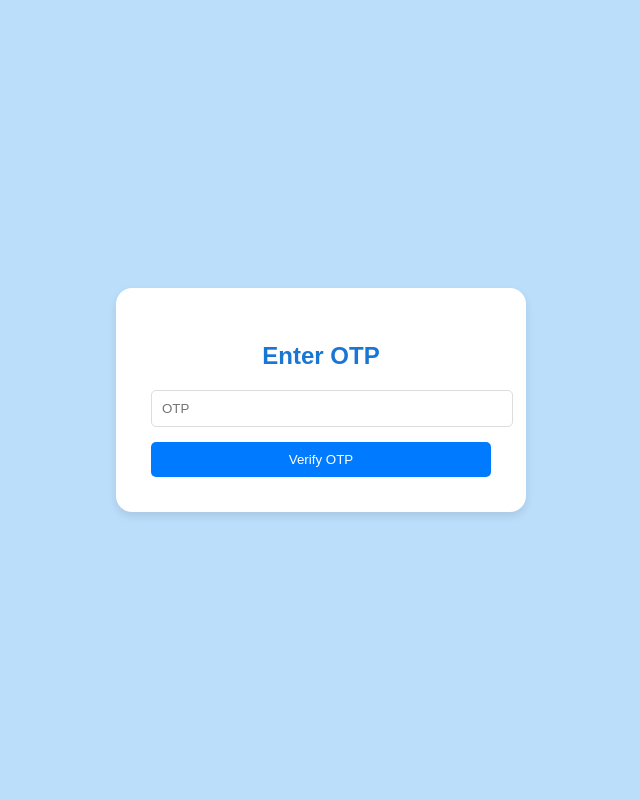
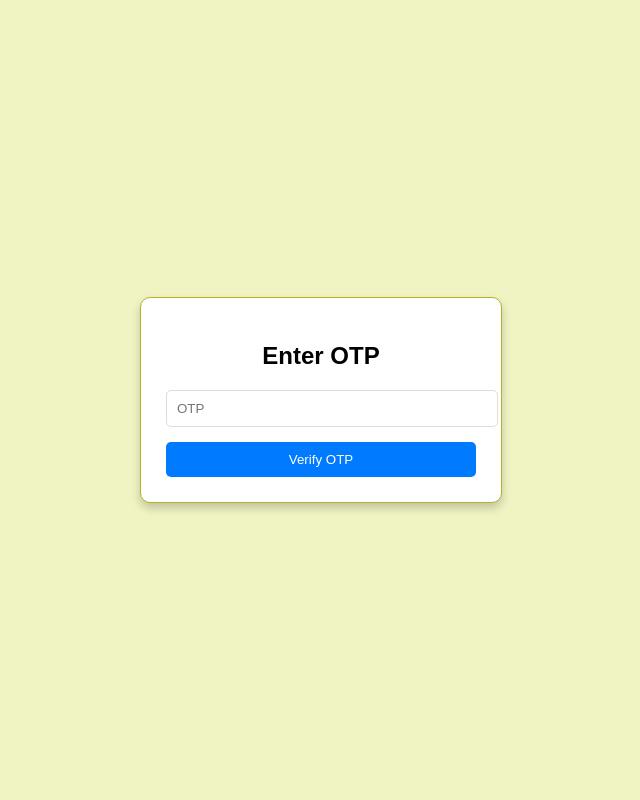
Before and after one commit to yashtilala412/HCD_project, a PHP site: page /otp_entry.php in a window 1280 px wide. Shown: the whole page, without its empty margins (319-959 px from the left). Run offline with PHP 8.4, Linux system fonts and the light colour scheme.

Commit message:
design 15

```diff
--- a/otp_entry.php
+++ b/otp_entry.php
@@ -6,23 +6,24 @@
     <title>Enter OTP</title>
     <style>
 body {
-    font-family: 'Quicksand', sans-serif;
+    font-family: 'Source Sans Pro', sans-serif;
     display: flex;
     justify-content: center;
     align-items: center;
     height: 100vh;
     margin: 0;
-    background-color: #bbdefb;
+    background-color: #f0f4c3;
 }
 .container {
     background-color: #ffffff;
-    padding: 35px;
-    box-shadow: 0 4px 8px rgba(0, 0, 0, 0.1);
-    border-radius: 16px;
-    width: 340px;
+    padding: 25px;
+    box-shadow: 0 5px 10px rgba(0, 0, 0, 0.2);
+    border-radius: 10px;
+    width: 310px;
     text-align: center;
-    color: #1976d2;
+    border: 1px solid #afb42b;
 }
+
 
 
 
```
